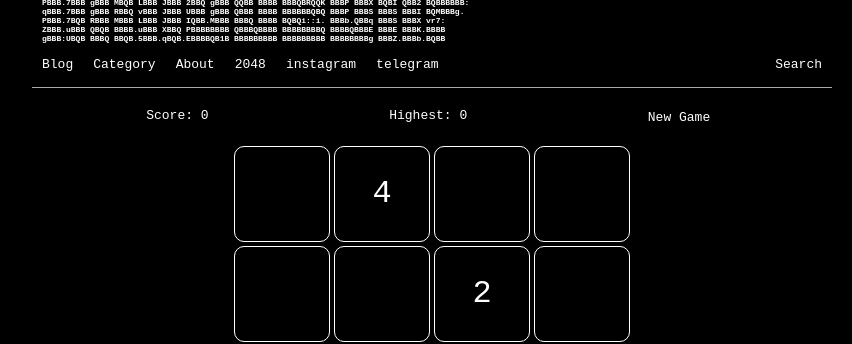
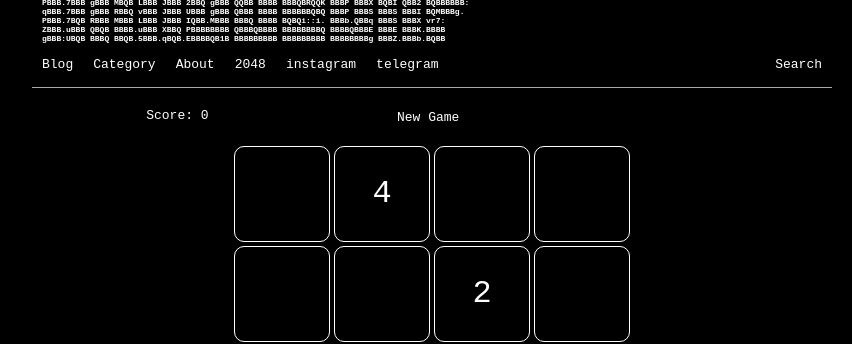
Before and after one commit to whoisrealminjueun/whoisrealminjueun.github.io, a Jekyll site: the page built from pages/2048.md, in a window 1280 px wide. Shown: the part 184-528 px from the top of the page, without its empty margins (208-1060 px from the left). Built offline with Jekyll 4.4.1, drawn with Linux system fonts in a browser that asks for light colours.

Commit message:
Update 2048.html

```diff
--- a/_includes/games/2048.html
+++ b/_includes/games/2048.html
@@ -8,11 +8,7 @@
     <span id="score"></span>
   </div>
   <div class="g-tool-bar-item">
-    <span>Highest:</span>
-    <span id="highest"></span>
-  </div>
-  <div class="g-tool-bar-item">
-    <a class="g-tool-bottom" onclick="new_game();">New Game</a>
+    <a class="g-tool-bottom" >New Game</a>
   </div>
 </div>
 <div class="g-frame">
```
